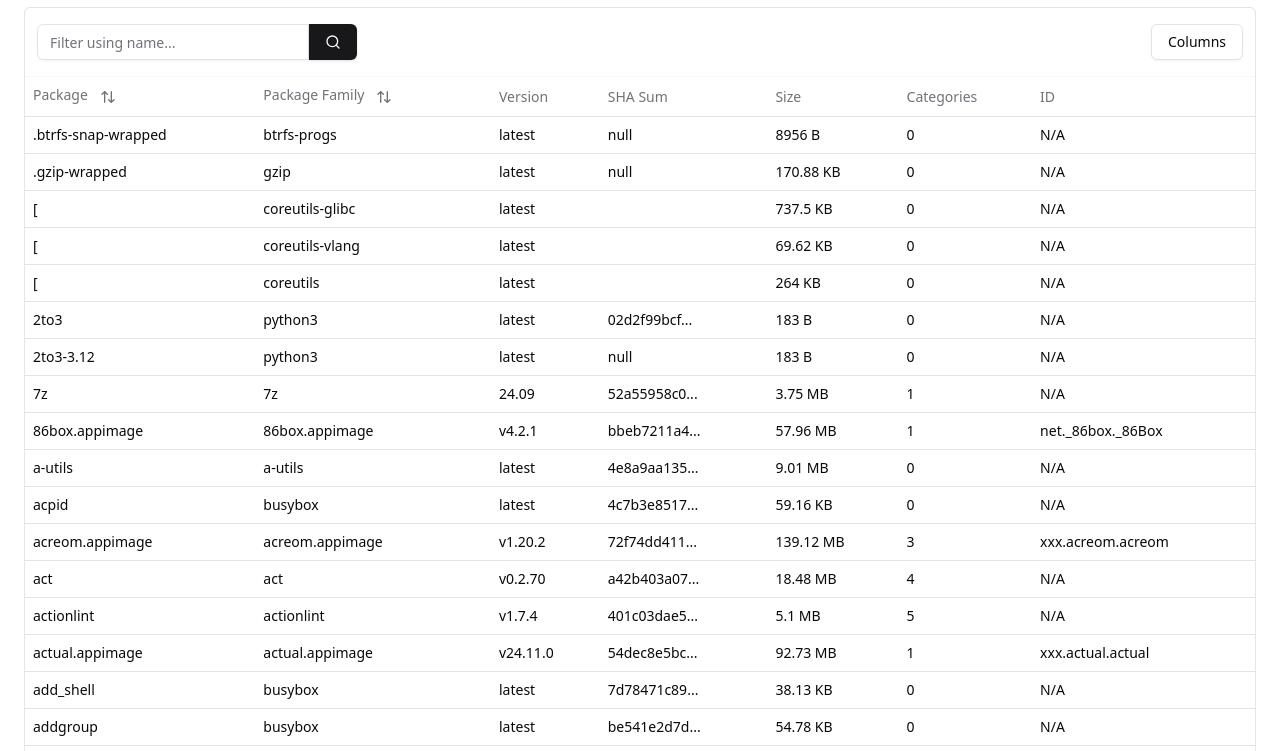
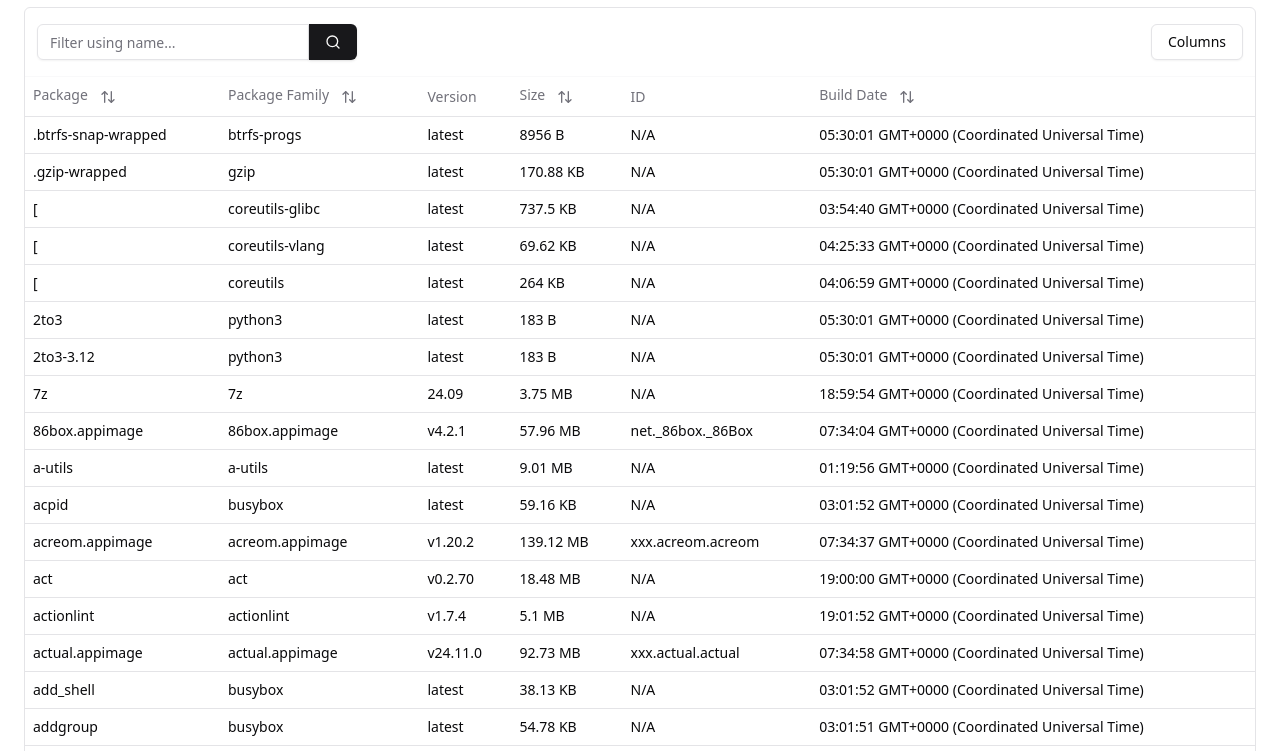
Before and after one commit to pkgforge/pkgs.pkgforge.dev, an Astro site in the folder tailwind/: page / in a window 1280 px wide. Shown: the part 46-797 px from the top of the page. Built offline with nearby package versions, Linux system fonts and the light colour scheme; Astro itself is replaced by a stand-in of ours.

Commit message:
build date

```diff
--- a/tailwind/src/components/list.tsx
+++ b/tailwind/src/components/list.tsx
@@ -82,7 +82,23 @@
   },
   {
     accessorKey: "size",
-    header: "Size",
+    header: ({ column }) => {
+      return (
+        <div
+          className="flex"
+        >
+          Size
+          <Button
+            variant="ghost"
+            size="sm"
+            className="ml-1 h-6 w-8 rounded-full"
+            onClick={() => column.toggleSorting(column.getIsSorted() === "asc")}
+          >
+            <ArrowUpDown className="h-4 w-4" />
+          </Button>
+        </div>
+      )
+    },
   },
   {
     accessorKey: "category",
@@ -105,6 +121,32 @@
     accessorKey: "id",
     header: "ID",
   },
+  {
+    accessorKey: "build_date",
+    header: ({ column }) => {
+      return (
+        <div
+          className="flex"
+        >
+          Build Date
+          <Button
+            variant="ghost"
+            size="sm"
+            className="ml-1 h-6 w-8 rounded-full"
+            onClick={() => column.toggleSorting(column.getIsSorted() === "asc")}
+          >
+            <ArrowUpDown className="h-4 w-4" />
+          </Button>
+        </div>
+      )
+    },
+    cell: ({ row }) => {
+      const date = row.getValue("build_date") as string;
+      const data = new Date(date).toTimeString();
+
+      return <span>{data}</span>;
+    },
+  }
 ]
 
 export default function List({ list }: ListProps) {
--- a/tailwind/src/components/ui/data-table.tsx
+++ b/tailwind/src/components/ui/data-table.tsx
@@ -47,7 +47,10 @@
     []
   )
   const [columnVisibility, setColumnVisibility] =
-    React.useState<VisibilityState>({})
+    React.useState<VisibilityState>({
+      category: false,
+      sha: false
+    });
 
   const table = useReactTable({
     data,
```
